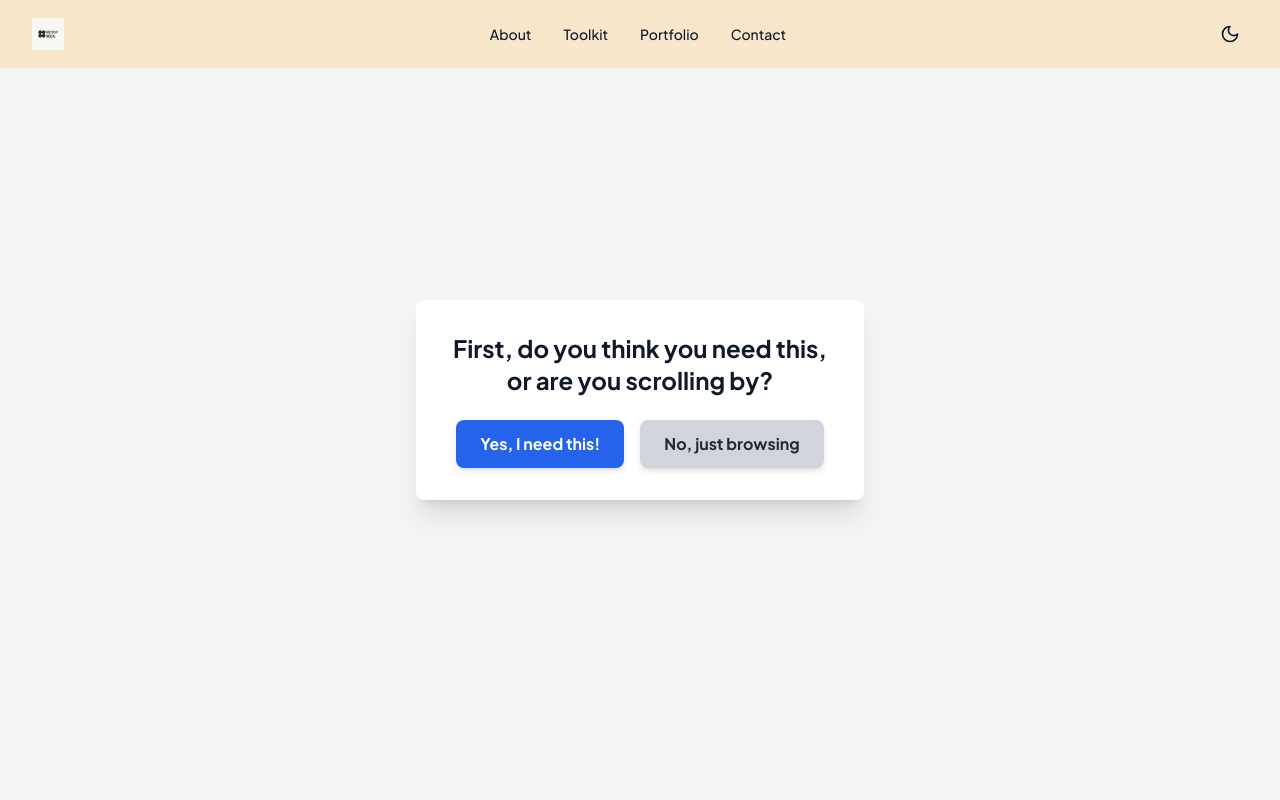
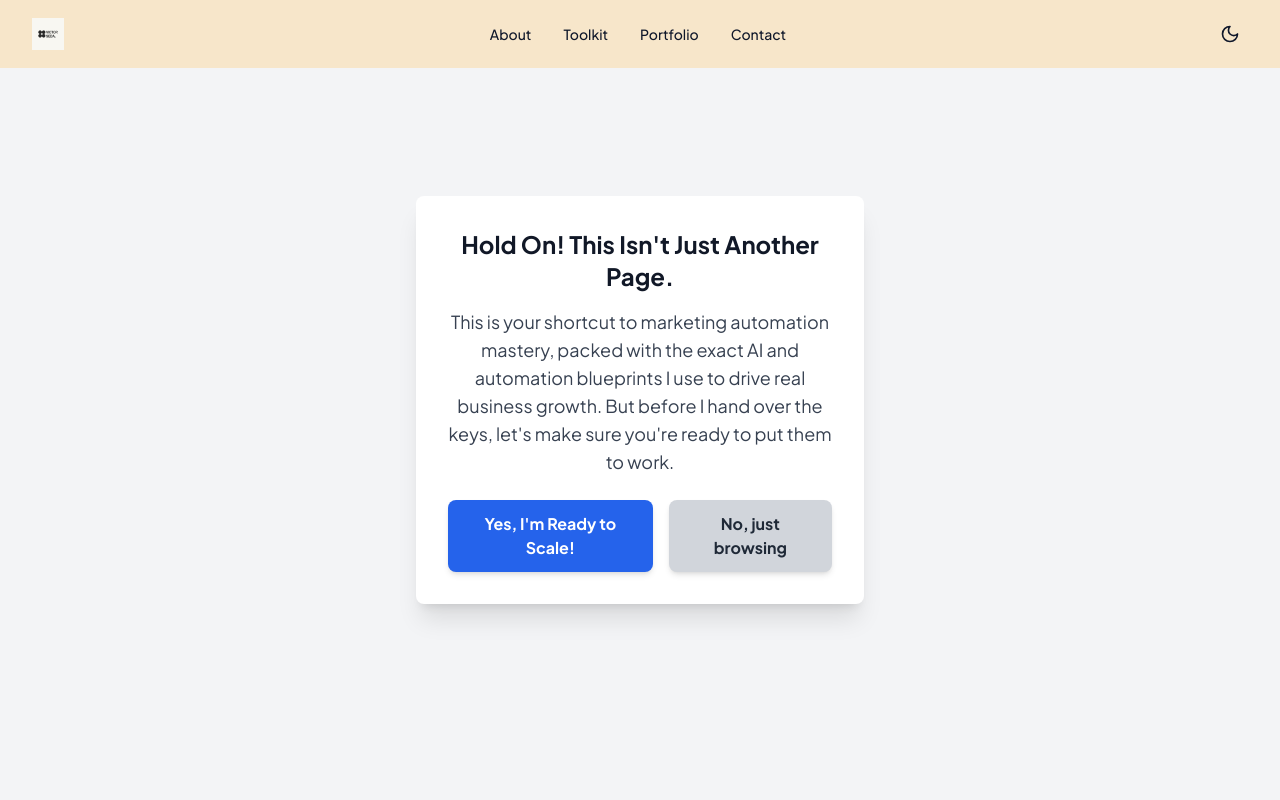
Before and after one commit to VictorJK-jpg/Portfolio, a React (Vite) app: page /toolkit in a window 1280 px wide. Shown: the top 800 px of the page. Built offline with nearby package versions, Linux system fonts and the light colour scheme.

Commit message:
Adjust LeadGate copy for more personality and value proposition

```diff
--- a/src/components/Leadgate.tsx
+++ b/src/components/Leadgate.tsx
@@ -3,7 +3,7 @@ import React, { useState, useEffect } from 'react';
 import { useNavigate } from 'react-router-dom';
 
 interface LeadGateProps {
-  onAccessGranted: ( ) => void;
+  onAccessGranted: () => void;
 }
 
 const LeadGate: React.FC<LeadGateProps> = ({ onAccessGranted }) => {
@@ -17,59 +17,57 @@ const LeadGate: React.FC<LeadGateProps> = ({ onAccessGranted }) => {
   // Check local storage on component mount
   useEffect(() => {
     const hasAccess = localStorage.getItem('toolkit_access_granted');
-    console.log("LeadGate useEffect: Checking access. Current access:", hasAccess); // LOG 1
+    console.log("LeadGate useEffect: Checking access. Current access:", hasAccess);
     if (hasAccess === 'true') {
       onAccessGranted();
     }
   }, [onAccessGranted]);
 
   const handleYesClick = () => {
-    console.log("Yes button clicked. Showing form."); // LOG 2
+    console.log("Yes button clicked. Showing form.");
     setShowForm(true);
   };
 
   const handleNoClick = () => {
-    console.log("No button clicked. Navigating to home."); // LOG 3
+    console.log("No button clicked. Navigating to home.");
     navigate('/', { replace: true });
   };
 
   const handleSubmit = async (e: React.FormEvent) => {
-    e.preventDefault(); // Prevent default form submission
-    console.log("Form submitted. Setting formSubmitting to true."); // LOG 4
+    e.preventDefault();
+    console.log("Form submitted. Setting formSubmitting to true.");
     setFormSubmitting(true);
 
     // Prepare form data for Netlify
     const formData = new FormData();
-    formData.append('form-name', 'lead-magnet-form'); // Must match the form's name attribute
+    formData.append('form-name', 'lead-magnet-form');
     formData.append('name', name);
     formData.append('company', company);
     formData.append('email', email);
 
     try {
-      // Manually submit the form data to Netlify's endpoint
-      const response = await fetch('/', { // Submit to the root URL, Netlify intercepts this
+      const response = await fetch('/', {
         method: 'POST',
         headers: { 'Content-Type': 'application/x-www-form-urlencoded' },
-        body: new URLSearchParams(formData as any).toString(), // Convert FormData to URL-encoded string
+        body: new URLSearchParams(formData as any).toString(),
       });
 
       if (response.ok) {
-        console.log("Form successfully submitted to Netlify."); // LOG 5
+        console.log("Form successfully submitted to Netlify.");
         localStorage.setItem('toolkit_access_granted', 'true');
-        console.log("Local storage set. toolkit_access_granted:", localStorage.getItem('toolkit_access_granted')); // LOG 6
-        onAccessGranted(); // Notify App.tsx to render Toolkit
+        console.log("Local storage set. toolkit_access_granted:", localStorage.getItem('toolkit_access_granted'));
+        onAccessGranted();
       } else {
-        console.error("Form submission failed:", response.statusText); // LOG 5 (error)
+        console.error("Form submission failed:", response.statusText);
         alert("There was an error submitting your details. Please try again.");
-        setFormSubmitting(false); // Allow re-submission
+        setFormSubmitting(false);
       }
     } catch (error) {
-      console.error("Network error during form submission:", error); // LOG 5 (network error)
+      console.error("Network error during form submission:", error);
       alert("There was a network error. Please check your connection and try again.");
-      setFormSubmitting(false); // Allow re-submission
+      setFormSubmitting(false);
     }
 
-    // Reset form fields (optional, as the page will change on success)
     setName('');
     setCompany('');
     setEmail('');
@@ -80,15 +78,19 @@ const LeadGate: React.FC<LeadGateProps> = ({ onAccessGranted }) => {
       <div className="bg-white dark:bg-gray-800 rounded-lg shadow-xl p-8 max-w-md w-full text-center">
         {!showForm ? (
           <>
-            <h2 className="text-2xl font-bold text-gray-900 dark:text-white mb-6">
-              First, do you think you need this, or are you scrolling by?
+            {/* UPDATED COPY HERE */}
+            <h2 className="text-2xl font-bold text-gray-900 dark:text-white mb-4">
+              Hold On! This Isn't Just Another Page.
             </h2>
+            <p className="text-lg text-gray-700 dark:text-gray-300 mb-6">
+              This is your shortcut to marketing automation mastery, packed with the exact AI and automation blueprints I use to drive real business growth. But before I hand over the keys, let's make sure you're ready to put them to work.
+            </p>
             <div className="flex justify-center space-x-4">
               <button
                 onClick={handleYesClick}
                 className="bg-blue-600 hover:bg-blue-700 text-white font-bold py-3 px-6 rounded-lg transition-all duration-300 shadow-md"
               >
-                Yes, I need this!
+                Yes, I'm Ready to Scale!
               </button>
               <button
                 onClick={handleNoClick}
@@ -104,12 +106,10 @@ const LeadGate: React.FC<LeadGateProps> = ({ onAccessGranted }) => {
               Great! Please provide your details to access the Toolkit.
             </h2>
             <form
-              name="lead-magnet-form" // Keep the name attribute for Netlify's detection
-              // REMOVE data-netlify="true" from here!
+              name="lead-magnet-form"
               onSubmit={handleSubmit}
               className="space-y-4"
             >
-              {/* This hidden input is crucial for Netlify to correctly identify the form */}
               <input type="hidden" name="form-name" value="lead-magnet-form" />
 
               <div>
```
